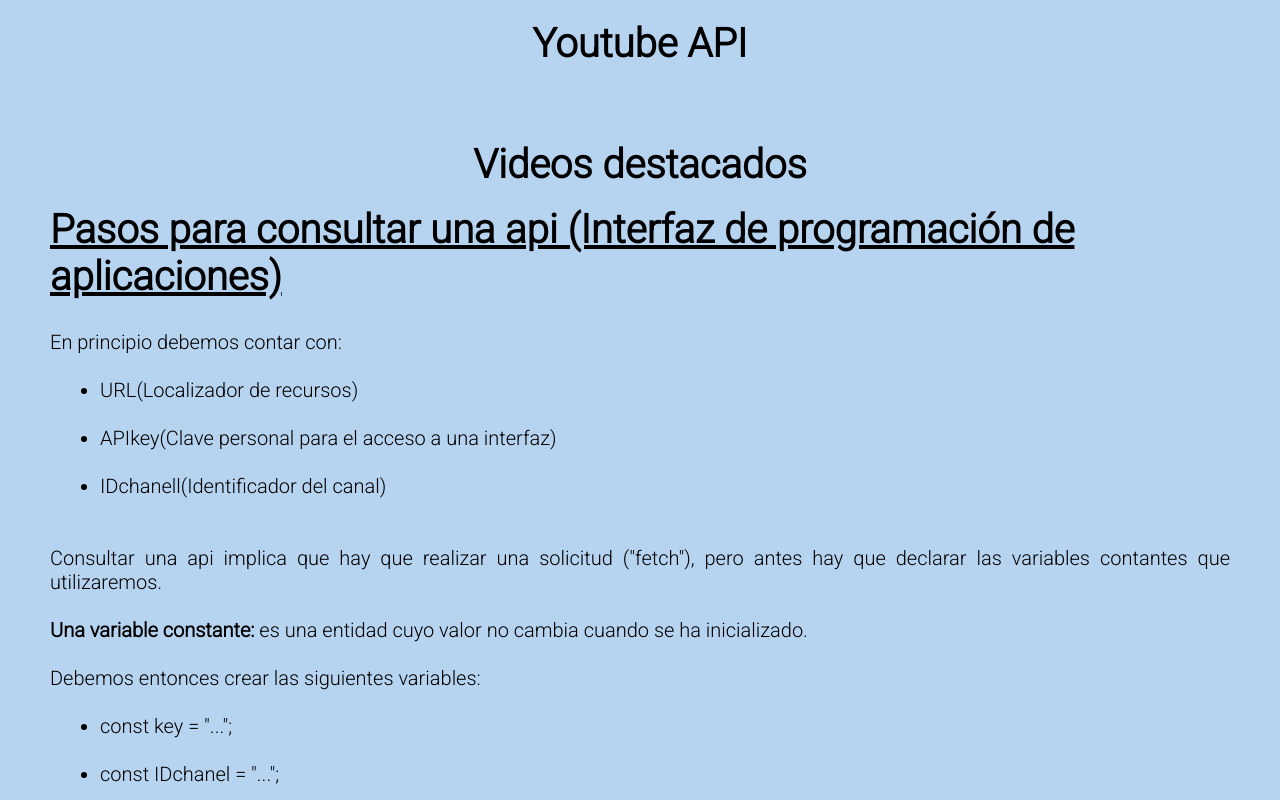
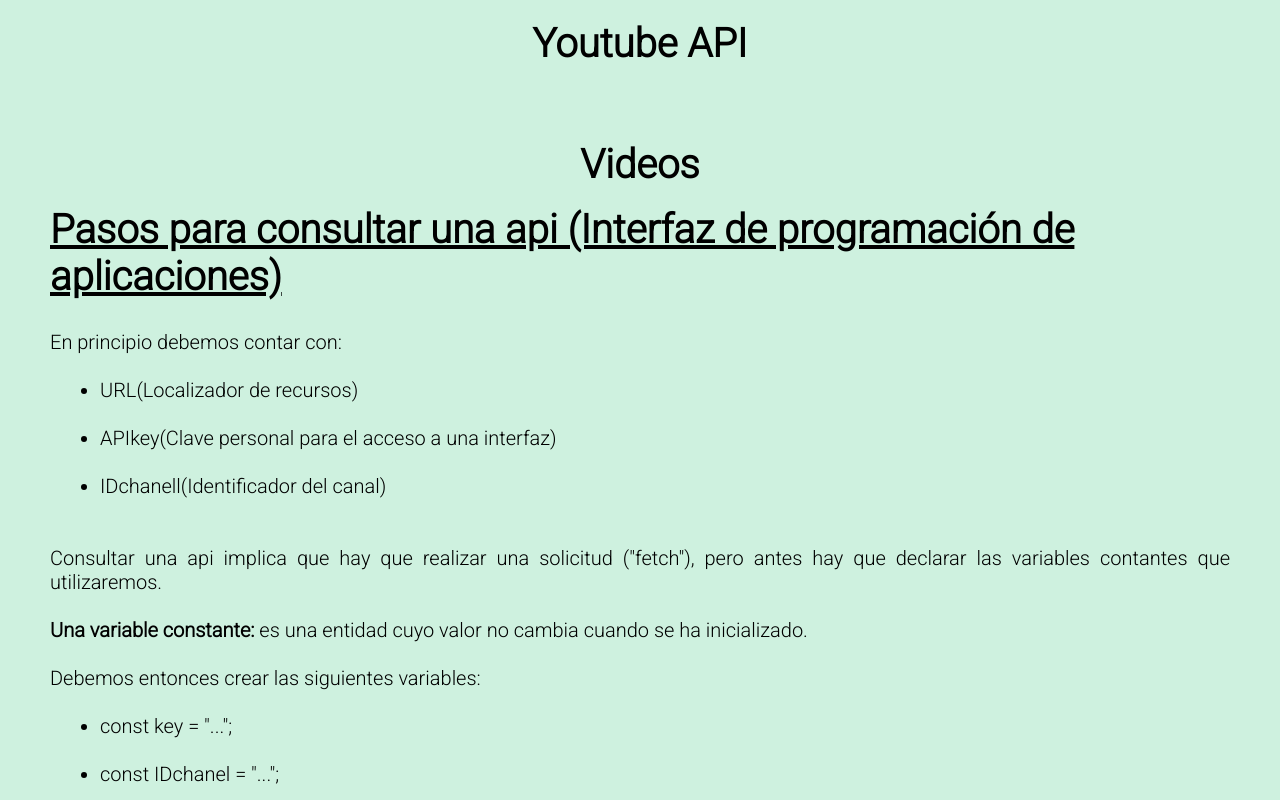
Before and after one commit to MelinaOcanto/YouTubeAPI, a plain HTML site: page index.html in a window 1280 px wide. Shown: the top 800 px of the page. Drawn offline with Linux system fonts and the light colour scheme; no server answers.

Commit message:
cambios ultimos

```diff
--- a/css/estilos.css
+++ b/css/estilos.css
@@ -5,7 +5,7 @@
     margin: 0;
     box-sizing: border-box;
     padding: 0;
-    background-color:  #b6d3f0;
+    background-color:  #cef1df;
 
 
 }
--- a/index.html
+++ b/index.html
@@ -18,7 +18,7 @@
 
     <br>
 
-    <div class="videosDestacados">Videos destacados</div>
+    <div class="videosDestacados">Videos</div>
 
 
     <div id="videos-container"></div>
```
